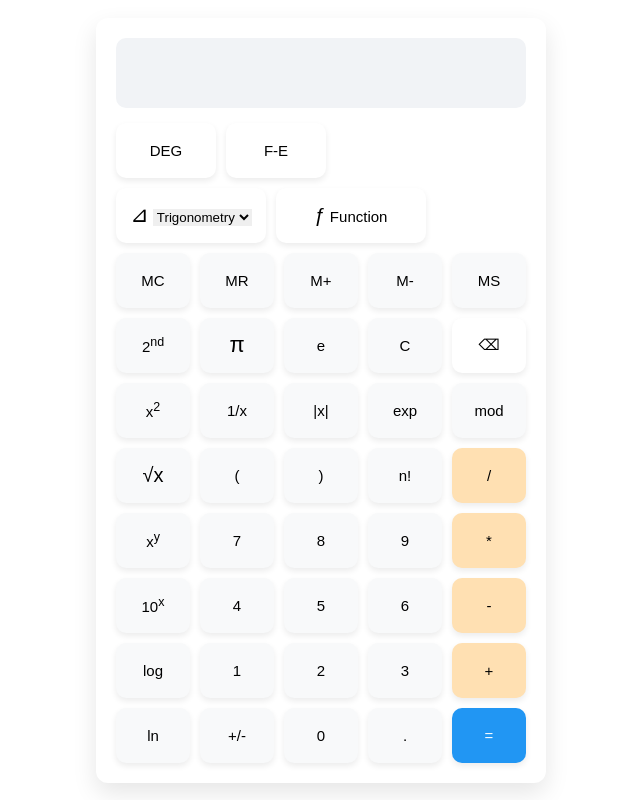
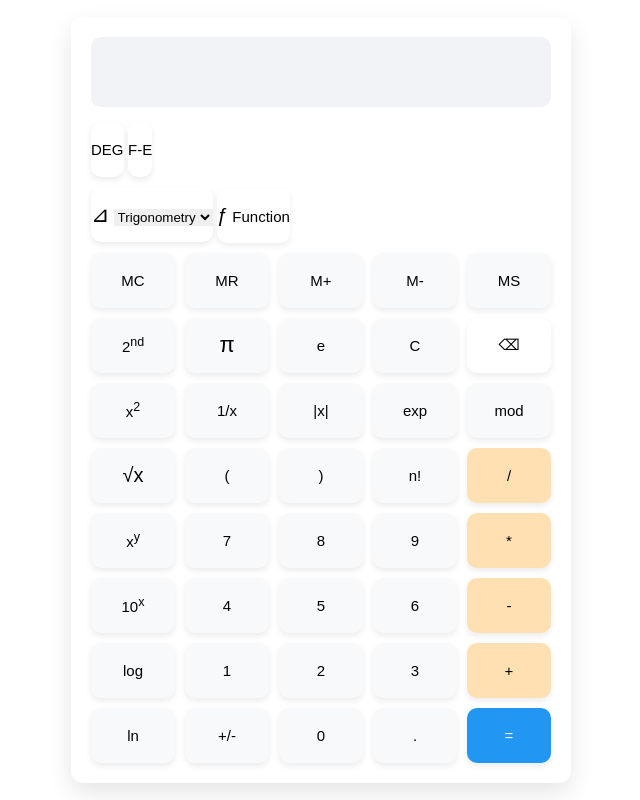
Before and after one commit to meetg45/calculator-practice, a plain HTML site: page index.html in a window 1280 px wide. Shown: the whole page, without its empty margins (319-959 px from the left). Drawn offline with Linux system fonts and the light colour scheme.

Commit message:
Update style.css

```diff
--- a/style.css
+++ b/style.css
@@ -13,7 +13,7 @@ body{
 }
 
 .main-container{
-    width: 450px;
+    width: 500px;
     display: flex;
     flex-direction: column;
     gap: 15px;
@@ -60,20 +60,19 @@ body{
     flex-direction: column;
     gap: 10px;
 }
-.two-btn-row{
-    display: flex;
+.four-btn-row{
+    display: grid;
+    grid-template-columns: repeat(4, 1fr);
     gap: 10px;
 }
-.first .btn{
-    min-width: 100px;
-}
-.second .btn{
-    min-width: 150px;
-}
+
 .main-grid{
     display: grid;
     grid-template-columns: repeat(5, 1fr);
     gap: 10px;
+}
+.equal{
+    /* grid-row: 4/6; */
 }
 .number{
     background: #f8f9fa;
```
